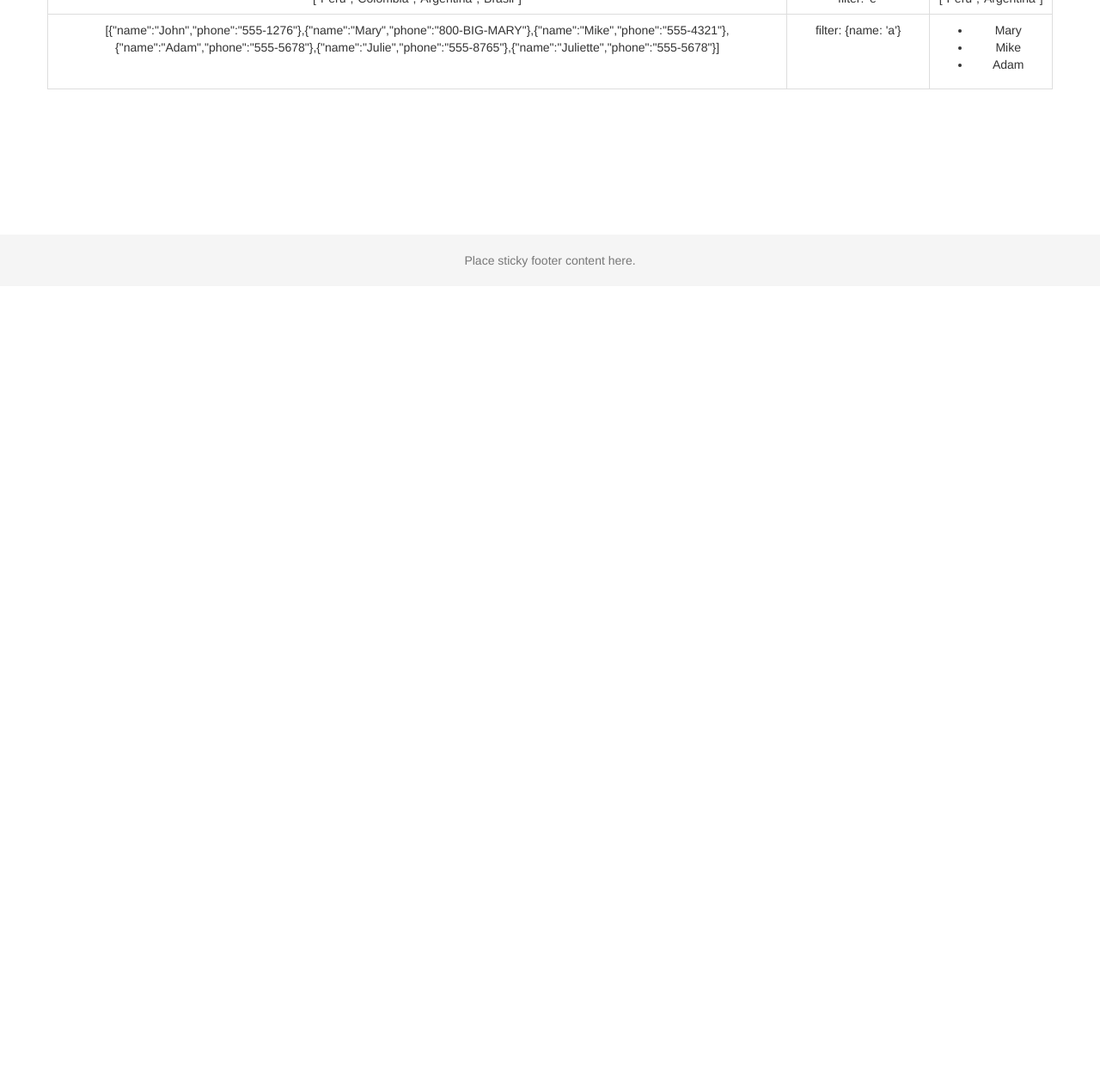
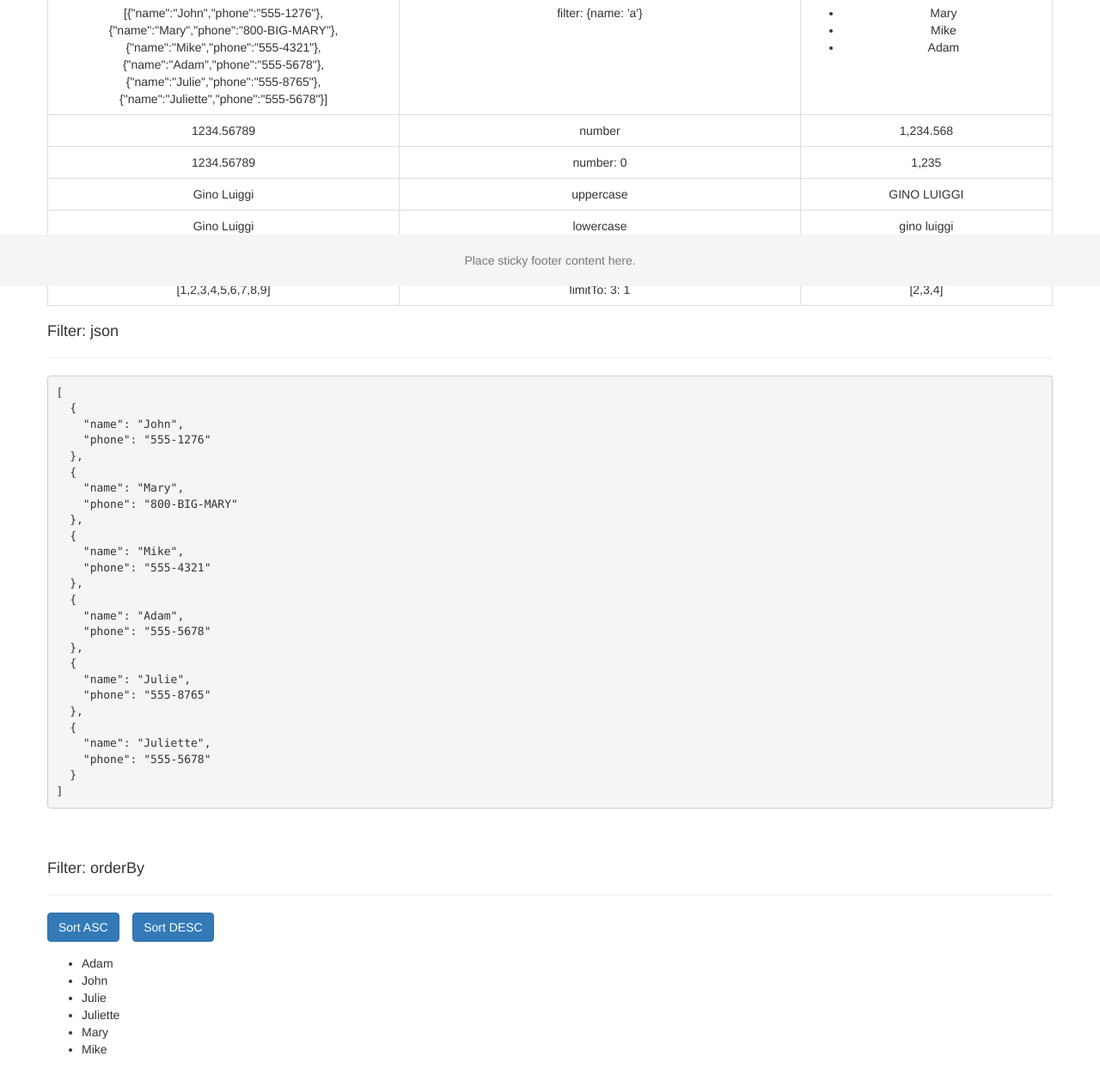
Before and after one commit to giluchipla0823/angularjs-demo-filters, a website: page app/index.html in a window 1280 px wide. Shown: the part 467-1732 px from the top of the page at 86% size. Before the commit the page ends 800 px from the top, so only its background shows below. Drawn offline with nearby package versions, Linux system fonts and the light colour scheme; some packages are replaced by stand-ins of ours; files whose address does not match are found by name.

Commit message:
Agregando contenido de filtros por defecto

```diff
--- a/app/app.js
+++ b/app/app.js
@@ -17,6 +17,14 @@
             {name:'Julie', phone:'555-8765'},
             {name:'Juliette', phone:'555-5678'}
         ];
+
+        $scope.number = 1234.56789;
+
+        $scope.name = 'Gino Luiggi';
+
+        $scope.reverse = false;
+
+        $scope.numbers = [1,2,3,4,5,6,7,8,9];
     }])
     .directive('appNavbar', [function () {
         return {
--- a/app/index.html
+++ b/app/index.html
@@ -27,7 +27,7 @@
         <table class="table table-bordered table-stripped">
             <thead>
                 <tr>
-                    <th class="text-center">Entrada</th>
+                    <th class="text-center" style="width: 35%;">Entrada</th>
                     <th class="text-center">Filter</th>
                     <th class="text-center">Resultado</th>
                 </tr>
@@ -79,8 +79,67 @@
                         </ul>
                     </td>
                 </tr>
+                <tr>
+                    <td class="text-center">{{ number }}</td>
+                    <td class="text-center">number</td>
+                    <td class="text-center">{{ number | number }}</td>
+                </tr>
+                <tr>
+                    <td class="text-center">{{ number }}</td>
+                    <td class="text-center">number: 0</td>
+                    <td class="text-center">{{ number | number: 0 }}</td>
+                </tr>
+                <tr>
+                    <td class="text-center">{{ name }}</td>
+                    <td class="text-center">uppercase</td>
+                    <td class="text-center">{{ name | uppercase}}</td>
+                </tr>
+                <tr>
+                    <td class="text-center">{{ name }}</td>
+                    <td class="text-center">lowercase</td>
+                    <td class="text-center">{{ name | lowercase}}</td>
+                </tr>
+                <tr>
+                    <td class="text-center">{{ numbers }}</td>
+                    <td class="text-center">limitTo: 3</td>
+                    <td class="text-center">{{ numbers | limitTo: 3}}</td>
+                </tr>
+                <tr>
+                    <td class="text-center">{{ numbers }}</td>
+                    <td class="text-center">limitTo: 3: 1</td>
+                    <td class="text-center">{{ numbers | limitTo: 3: 1}}</td>
+                </tr>
             </tbody>
         </table>
+
+        <h4>Filter: json</h4>
+        <hr />
+        <pre>{{ friends | json }}</pre>
+
+        <br /><br />
+
+        <h4>Filter: orderBy</h4>
+        <hr />
+
+        <div class="form-group">
+            <button type="button"
+                    class="btn btn-primary"
+                    ng-click="reverse = false">
+                Sort ASC
+            </button>
+            &nbsp;&nbsp;
+            <button type="button"
+                    class="btn btn-primary"
+                    ng-click="reverse = true">
+                Sort DESC
+            </button>
+        </div>
+
+        <ul>
+            <li ng-repeat="friend in friends | orderBy: 'name': reverse">
+                {{ friend.name }}
+            </li>
+        </ul>
     </div>
 
     <app-footer></app-footer>
```
